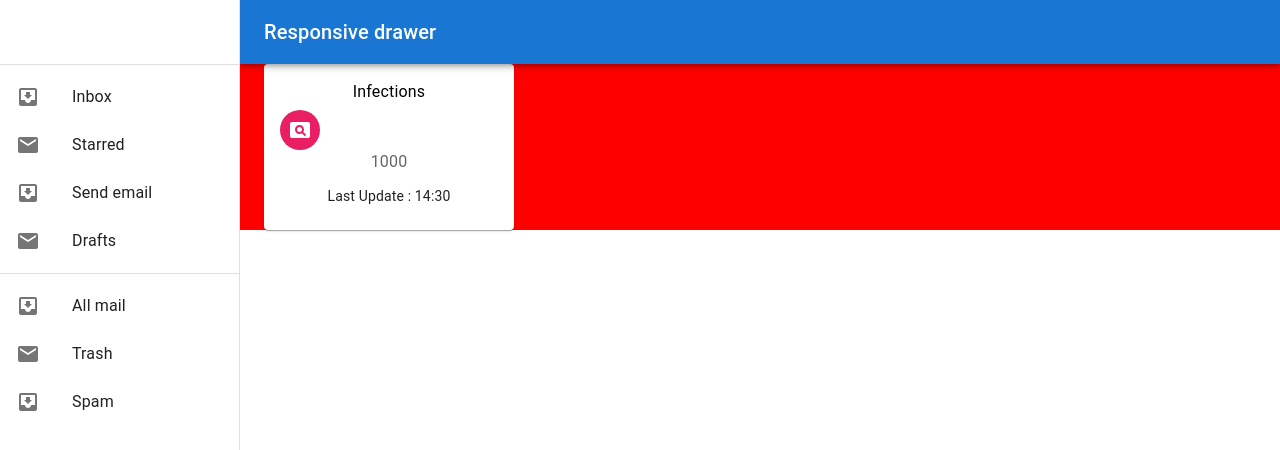
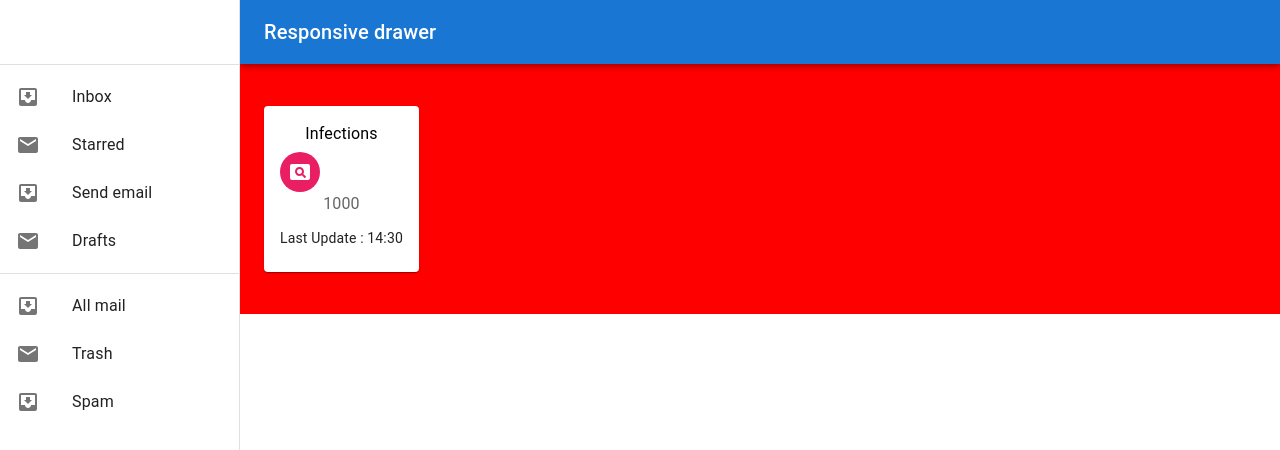
Before and after one commit to gavinev98/CoronaCheckEU, a React (Create React App) app: page / in a window 1280 px wide. Shown: the top 450 px of the page. Built offline with nearby package versions, Linux system fonts and the light colour scheme.

Commit message:
aligning items.

```diff
--- a/src/components/Layout/Layout.js
+++ b/src/components/Layout/Layout.js
@@ -121,7 +121,7 @@ const Layout = (props) => {
               {drawer}
             </Drawer>
           </Box>
-          <Container maxWidth="lg" className={classes.customisedContainer} >
+          <Container style={{ display : 'flex', alignItems: 'center'}} maxWidth="lg" className={classes.customisedContainer} >
           {props.children}
           </Container>
         </Box>
--- a/src/components/Layout/LayoutStyle.js
+++ b/src/components/Layout/LayoutStyle.js
@@ -6,6 +6,7 @@ export default makeStyles((theme) => ({
       customisedContainer : {
         background : 'red',
         marginTop: '5%',
+        height: '250px',
       },
 
 }));
```
